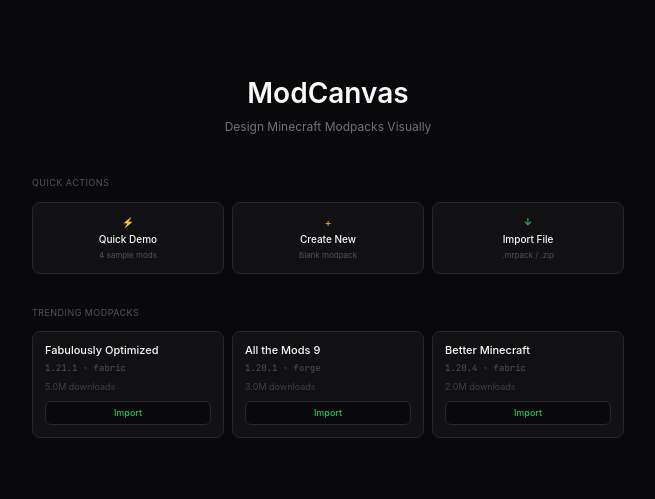
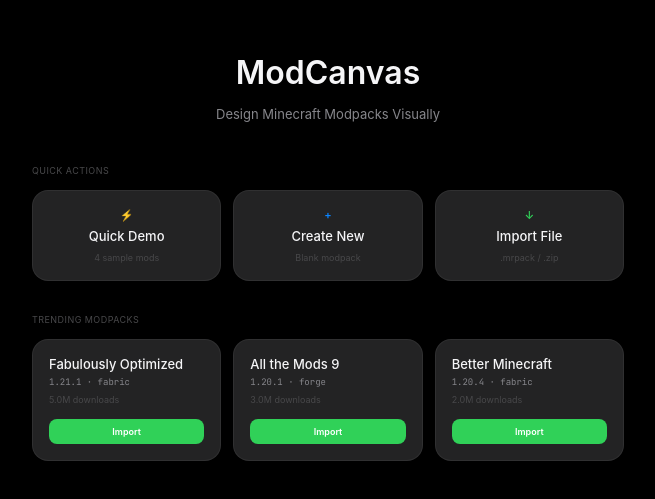
Before and after one commit to NoWint/BMCanvas, a React (Vite) app: page / in a window 1280 px wide. Shown: the part 129-628 px from the top of the page, without its empty margins (312-967 px from the left). Built offline with nearby package versions, Linux system fonts and the light colour scheme; what reactflow would draw is missing.

Commit message:
style: apply Apple TV design to all components

```diff
--- a/src/components/layout/AppShell.tsx
+++ b/src/components/layout/AppShell.tsx
@@ -8,7 +8,7 @@ export function AppShell() {
   const inspectorOpen = useUIStore((s) => s.inspectorOpen);
 
   return (
-    <div className="flex flex-col h-screen bg-[#09090B]">
+    <div className="flex flex-col h-screen bg-[#000000]">
       <div className="flex flex-1 overflow-hidden">
         <ModListPanel />
         <GraphCanvas />
--- a/src/components/welcome/WelcomeScreen.tsx
+++ b/src/components/welcome/WelcomeScreen.tsx
@@ -184,76 +184,76 @@ export function WelcomeScreen() {
   };
 
   return (
-    <div className="absolute inset-0 z-30 bg-[#09090B] flex items-center justify-center animate-fade-in overflow-y-auto">
+    <div className="absolute inset-0 z-30 bg-[#000000] flex items-center justify-center animate-fade-in overflow-y-auto">
       <div className="w-full max-w-[640px] px-6 py-12">
         {/* Title */}
         <div className="text-center mb-10">
           <h1
-            className="text-[28px] font-semibold text-[#FAFAFA]"
+            className="text-[32px] font-semibold text-[#f5f5f7]"
             style={{ fontFamily: 'var(--font-heading)' }}
           >
             {t('welcome.title')}
           </h1>
-          <p className="text-[12px] text-[#71717A] mt-1">{t('welcome.subtitle')}</p>
+          <p className="text-[13px] text-[#86868b] mt-2">{t('welcome.subtitle')}</p>
         </div>
 
         {/* Section 1: Quick Actions */}
         <div className="mb-8">
-          <div className="text-[9px] text-[#52525B] uppercase tracking-wider mb-3">Quick Actions</div>
-          <div className="grid grid-cols-3 gap-2">
+          <div className="text-[9px] text-[#48484a] uppercase tracking-wider mb-3">Quick Actions</div>
+          <div className="grid grid-cols-3 gap-3">
             <button
               onClick={handleDemo}
               disabled={demoLoading}
-              className="px-3 py-3 bg-[#111113] border border-[#27272A] rounded-lg hover:border-[#D4A017] hover:bg-[#18181B] transition-colors duration-100 disabled:opacity-50 text-center"
+              className="glass-card px-4 py-4 hover:border-[#0a84ff] disabled:opacity-50 text-center"
             >
-              <div className="text-[10px] text-[#D4A017] font-semibold mb-0.5">
+              <div className="text-[11px] text-[#0a84ff] font-semibold mb-1">
                 {demoLoading ? '...' : '⚡'}
               </div>
-              <div className="text-[10px] text-[#FAFAFA] font-medium">{t('welcome.quickDemo')}</div>
-              <div className="text-[8px] text-[#52525B] mt-0.5">{t('welcome.demoMods')}</div>
+              <div className="text-[13px] text-[#f5f5f7] font-medium">{t('welcome.quickDemo')}</div>
+              <div className="text-[9px] text-[#48484a] mt-1">{t('welcome.demoMods')}</div>
             </button>
             <button
               onClick={() => setShowCreate(true)}
-              className="px-3 py-3 bg-[#111113] border border-[#27272A] rounded-lg hover:border-[#D4A017] hover:bg-[#18181B] transition-colors duration-100 text-center"
+              className="glass-card px-4 py-4 hover:border-[#0a84ff] text-center"
             >
-              <div className="text-[10px] text-[#D4A017] font-semibold mb-0.5">+</div>
-              <div className="text-[10px] text-[#FAFAFA] font-medium">{t('welcome.createNew')}</div>
-              <div className="text-[8px] text-[#52525B] mt-0.5">{t('welcome.blankModpack')}</div>
+              <div className="text-[11px] text-[#0a84ff] font-semibold mb-1">+</div>
+              <div className="text-[13px] text-[#f5f5f7] font-medium">{t('welcome.createNew')}</div>
+              <div className="text-[9px] text-[#48484a] mt-1">{t('welcome.blankModpack')}</div>
             </button>
             <button
               onClick={handleImport}
               disabled={importing}
-              className="px-3 py-3 bg-[#111113] border border-[#27272A] rounded-lg hover:border-[#22C55E] hover:bg-[#18181B] transition-colors duration-100 disabled:opacity-50 text-center"
+              className="glass-card px-4 py-4 hover:border-[#30d158] disabled:opacity-50 text-center"
             >
-              <div className="text-[10px] text-[#22C55E] font-semibold mb-0.5">
+              <div className="text-[11px] text-[#30d158] font-semibold mb-1">
                 {importing ? '...' : '↓'}
               </div>
-              <div className="text-[10px] text-[#FAFAFA] font-medium">{t('welcome.importFile')}</div>
-              <div className="text-[8px] text-[#52525B] mt-0.5">{t('welcome.mrpackZip')}</div>
+              <div className="text-[13px] text-[#f5f5f7] font-medium">{t('welcome.importFile')}</div>
+              <div className="text-[9px] text-[#48484a] mt-1">{t('welcome.mrpackZip')}</div>
             </button>
           </div>
         </div>
 
         {/* Create Form (conditional) */}
         {showCreate && (
-          <div className="bg-[#111113] border border-[#27272A] rounded-lg p-4 mb-8 space-y-3">
-            <div className="text-[10px] text-[#FAFAFA] font-medium">{t('common.createPack')}</div>
+          <div className="glass-panel rounded-xl p-5 mb-8 space-y-3">
+            <div className="text-[13px] text-[#f5f5f7] font-medium">{t('common.createPack')}</div>
             <div>
-              <label className="text-[9px] text-[#52525B] uppercase tracking-wider">{t('common.name')}</label>
+              <label className="text-[9px] text-[#48484a] uppercase tracking-wider">{t('common.name')}</label>
               <input
                 value={name}
                 onChange={(e) => setName(e.target.value)}
                 placeholder="Tech Revolution"
-                className="w-full mt-1 px-3 py-2 bg-[#09090B] border border-[#27272A] rounded-md text-[11px] text-[#FAFAFA] placeholder-[#3F3F46] outline-none focus:border-[#D4A017] transition-colors duration-100"
+                className="w-full mt-1 px-3 py-2 bg-[#000000] border border-[rgba(255,255,255,0.08)] rounded-lg text-[13px] text-[#f5f5f7] placeholder-[#48484a] outline-none focus:border-[#0a84ff] transition-colors duration-300"
               />
             </div>
             <div className="flex gap-3">
               <div className="flex-1">
-                <label className="text-[9px] text-[#52525B] uppercase tracking-wider">{t('common.minecraftVersion')}</label>
+                <label className="text-[9px] text-[#48484a] uppercase tracking-wider">{t('common.minecraftVersion')}</label>
                 <select
                   value={mcVersion}
                   onChange={(e) => setMcVersion(e.target.value)}
-                  className="w-full mt-1 px-3 py-2 bg-[#09090B] border border-[#27272A] rounded-md text-[11px] text-[#FAFAFA] outline-none focus:border-[#D4A017]"
+                  className="w-full mt-1 px-3 py-2 bg-[#000000] border border-[rgba(255,255,255,0.08)] rounded-lg text-[13px] text-[#f5f5f7] outline-none focus:border-[#0a84ff] transition-colors duration-300"
                 >
                   {MC_VERSIONS.map((v) => (
                     <option key={v} value={v}>{v}</option>
@@ -261,11 +261,11 @@ export function WelcomeScreen() {
                 </select>
               </div>
               <div className="flex-1">
-                <label className="text-[9px] text-[#52525B] uppercase tracking-wider">{t('common.loader')}</label>
+                <label className="text-[9px] text-[#48484a] uppercase tracking-wider">{t('common.loader')}</label>
                 <select
                   value={loader}
                   onChange={(e) => setLoader(e.target.value as Loader)}
-                  className="w-full mt-1 px-3 py-2 bg-[#09090B] border border-[#27272A] rounded-md text-[11px] text-[#FAFAFA] outline-none focus:border-[#D4A017]"
+                  className="w-full mt-1 px-3 py-2 bg-[#000000] border border-[rgba(255,255,255,0.08)] rounded-lg text-[13px] text-[#f5f5f7] outline-none focus:border-[#0a84ff] transition-colors duration-300"
                 >
                   {LOADERS.map((l) => (
                     <option key={l} value={l}>
@@ -276,24 +276,24 @@ export function WelcomeScreen() {
               </div>
             </div>
             <div>
-              <label className="text-[9px] text-[#52525B] uppercase tracking-wider">{t('common.description')}</label>
+              <label className="text-[9px] text-[#48484a] uppercase tracking-wider">{t('common.description')}</label>
               <input
                 value={description}
                 onChange={(e) => setDescription(e.target.value)}
                 placeholder="Technology-focused progression pack"
-                className="w-full mt-1 px-3 py-2 bg-[#09090B] border border-[#27272A] rounded-md text-[11px] text-[#FAFAFA] placeholder-[#3F3F46] outline-none focus:border-[#D4A017] transition-colors duration-100"
+                className="w-full mt-1 px-3 py-2 bg-[#000000] border border-[rgba(255,255,255,0.08)] rounded-lg text-[13px] text-[#f5f5f7] placeholder-[#48484a] outline-none focus:border-[#0a84ff] transition-colors duration-300"
               />
             </div>
             <div className="flex justify-end gap-2 pt-1">
               <button
                 onClick={() => setShowCreate(false)}
-                className="px-3 py-1.5 text-[10px] text-[#71717A] hover:text-[#FAFAFA] transition-colors duration-100"
+                className="btn-secondary px-4 py-2 text-[11px]"
               >
                 {t('common.cancel')}
               </button>
               <button
                 onClick={handleCreate}
-                className="px-4 py-1.5 bg-[#D4A017] text-[#09090B] text-[10px] font-semibold rounded-md hover:bg-[#FFCC66] transition-colors duration-100"
+                className="btn-primary px-5 py-2 text-[11px]"
               >
                 {t('common.createPack')}
               </button>
@@ -303,23 +303,23 @@ export function WelcomeScreen() {
 
         {/* Section 2: Trending Modpacks */}
         <div className="mb-8">
-          <div className="text-[9px] text-[#52525B] uppercase tracking-wider mb-3">{t('welcome.trendingModpacks')}</div>
-          <div className="grid grid-cols-3 gap-2">
+          <div className="text-[9px] text-[#48484a] uppercase tracking-wider mb-3">{t('welcome.trendingModpacks')}</div>
+          <div className="grid grid-cols-3 gap-3">
             {TRENDING_MODPACKS.map((mp) => (
               <div
                 key={mp.project_id}
-                className="bg-[#111113] border border-[#27272A] rounded-lg p-3 hover:border-[#3F3F46] transition-colors duration-100 flex flex-col"
+                className="glass-card p-4 flex flex-col"
               >
-                <div className="text-[11px] text-[#FAFAFA] font-medium leading-tight mb-1">{mp.name}</div>
-                <div className="text-[9px] text-[#52525B] font-mono mb-1">
+                <div className="text-[13px] text-[#f5f5f7] font-medium leading-tight mb-1">{mp.name}</div>
+                <div className="text-[9px] text-[#86868b] font-mono mb-1">
                   {mp.mc_version} · {mp.loader}
                 </div>
-                <div className="text-[9px] text-[#3F3F46] mb-2">
+                <div className="text-[9px] text-[#48484a] mb-3">
                   {formatDownloads(mp.downloads)} {t('welcome.downloads')}
                 </div>
                 <button
                   onClick={() => handleTrendingImport(mp.project_id)}
-                  className="mt-auto w-full px-2 py-1 bg-[#09090B] border border-[#27272A] rounded-md text-[9px] text-[#22C55E] hover:bg-[#22C55E] hover:text-[#09090B] hover:border-[#22C55E] transition-colors duration-100 font-medium"
+                  className="mt-auto w-full btn-success px-2 py-1.5 text-[9px] font-medium"
                 >
                   {t('search.import')}
                 </button>
@@ -331,21 +331,21 @@ export function WelcomeScreen() {
         {/* Section 3: Recent Projects */}
         {projects.length > 0 && (
           <div>
-            <div className="text-[9px] text-[#52525B] uppercase tracking-wider mb-3">{t('welcome.recentProjects')}</div>
-            <div className="space-y-1">
+            <div className="text-[9px] text-[#48484a] uppercase tracking-wider mb-3">{t('welcome.recentProjects')}</div>
+            <div className="space-y-2">
               {projects.map((p) => (
                 <button
                   key={p.id}
                   onClick={() => handleSelect(p.id)}
-                  className="w-full text-left px-4 py-3 bg-[#111113] border border-[#27272A] rounded-lg hover:border-[#3F3F46] hover:bg-[#18181B] transition-colors duration-100 group relative"
+                  className="w-full text-left px-4 py-3 glass-card-static hover:border-[rgba(255,255,255,0.12)] group relative"
                 >
-                  <div className="text-[12px] text-[#FAFAFA] font-medium">{p.name}</div>
-                  <div className="text-[9px] text-[#52525B] mt-0.5 font-mono">
+                  <div className="text-[13px] text-[#f5f5f7] font-medium">{p.name}</div>
+                  <div className="text-[9px] text-[#86868b] mt-0.5 font-mono">
                     {p.mc_version} · {p.loader}
                   </div>
                   <div
                     onClick={(e) => handleDelete(p.id, e)}
-                    className="absolute right-3 top-1/2 -translate-y-1/2 w-6 h-6 flex items-center justify-center rounded-md text-[10px] text-[#3F3F46] hover:text-[#FAFAFA] hover:bg-[#27272A] opacity-0 group-hover:opacity-100 transition-all duration-100"
+                    className="absolute right-3 top-1/2 -translate-y-1/2 w-6 h-6 flex items-center justify-center rounded-md text-[11px] text-[#48484a] hover:text-[#f5f5f7] hover:bg-[rgba(255,255,255,0.08)] opacity-0 group-hover:opacity-100 transition-all duration-300"
                   >
                     ✕
                   </div>
```
Also changed, not shown: src/components/graph/DependencyEdge.tsx (+7 -7 lines), src/components/graph/GraphControls.tsx (+5 -5 lines), src/components/panels/DiagnosticsPanel.tsx (+17 -17 lines), src/components/panels/ExportDialog.tsx (+14 -14 lines).
